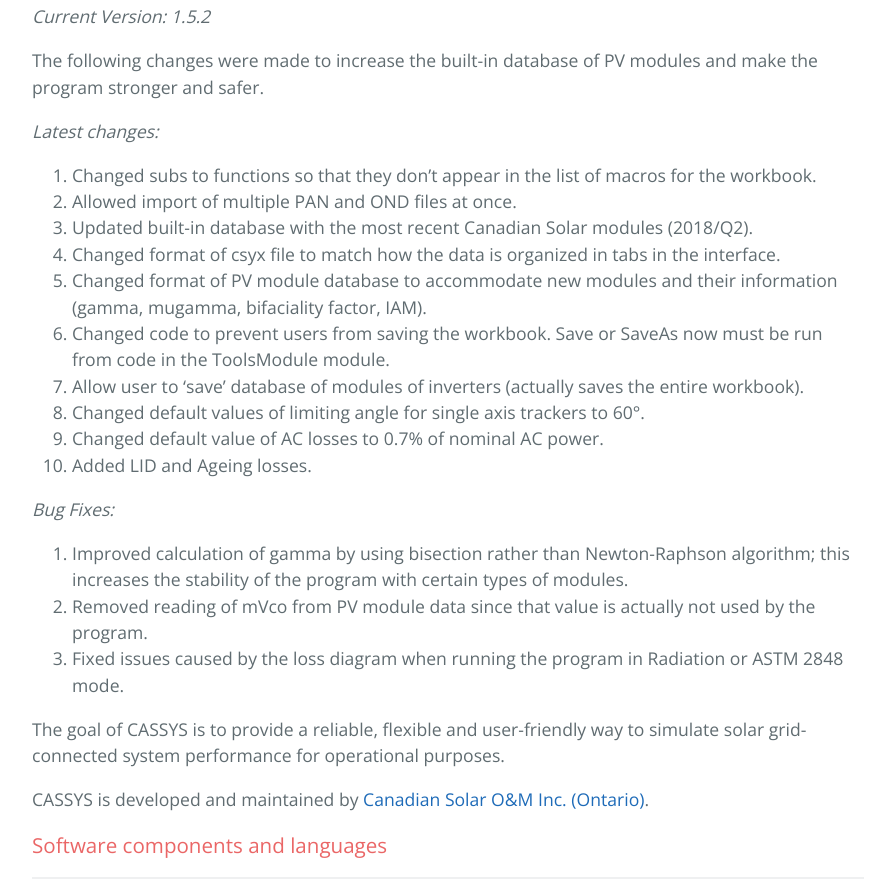
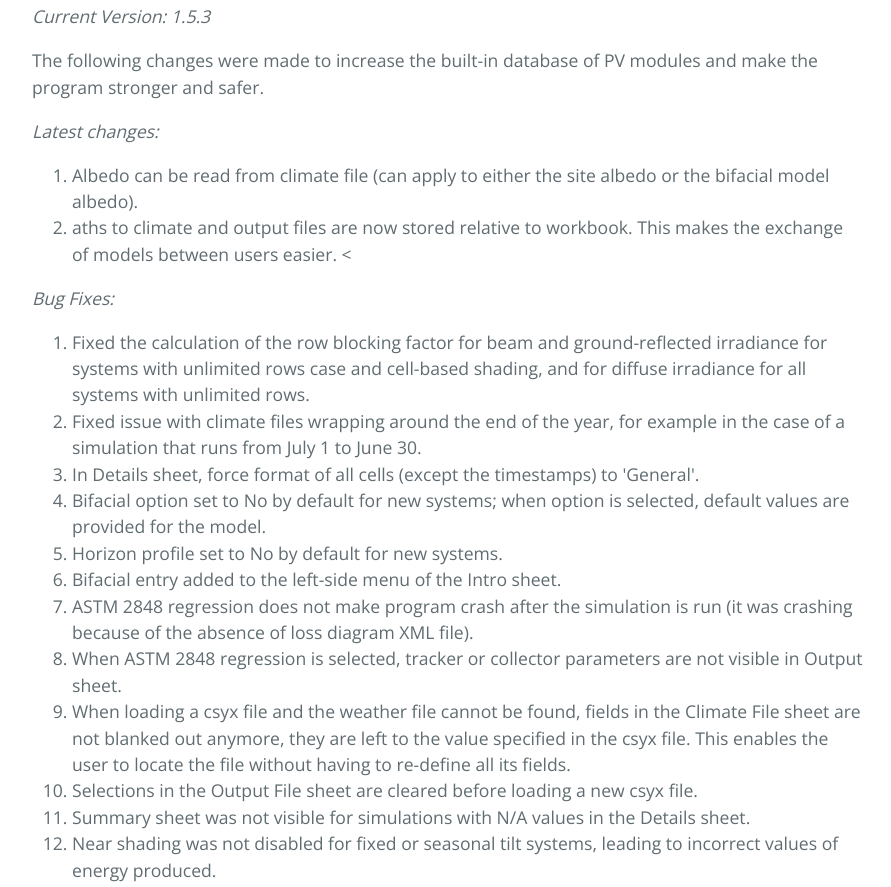
Before and after one commit to CanadianSolar/CASSYS, a plain HTML site: page index.html in a window 1280 px wide. Shown: the part 698-1585 px from the top of the page, without its empty margins (192-1083 px from the left). Drawn offline with nearby package versions, Linux system fonts and the light colour scheme.

Commit message:
Version 1.5.3

```diff
--- a/index.html
+++ b/index.html
@@ -28,27 +28,28 @@
 <hr>
 
 <p>CASSYS is a computer program used to simulate the performance of photovoltaic grid-connected systems. Using a detailed description of the system provided by the user (arrays, inverters, and balance of system components), site location, and weather conditions (irradiance, temperature) at arbitrary time steps, it calculates the state of the system at each step and provides a detailed estimate of the energy flows and losses in the system.</p>
-<p><i>Current Version: 1.5.2</i></p>
+<p><i>Current Version: 1.5.3</i></p>
 <p>The following changes were made to increase the built-in database of PV modules and make the program stronger and safer.</p>
 
 <p><i>Latest changes:</i></p>
 <ol>
-<li>Changed subs to functions so that they don’t appear in the list of macros for the workbook.
-<li>Allowed import of multiple PAN and OND files at once.
-<li>Updated built-in database with the most recent Canadian Solar modules (2018/Q2).
-<li>Changed format of csyx file to match how the data is organized in tabs in the interface.
-<li>Changed format of PV module database to accommodate new modules and their information (gamma, mugamma, bifaciality factor, IAM).
-<li>Changed code to prevent users from saving the workbook. Save or SaveAs now must be run from code in the ToolsModule module.
-<li>Allow user to ‘save’ database of modules of inverters (actually saves the entire workbook).
-<li>Changed default values of limiting angle for single axis trackers to 60°.
-<li>Changed default value of AC losses to 0.7% of nominal AC power.
-<li>Added LID and Ageing losses.
-</ol>
+<li>Albedo can be read from climate file (can apply to either the site albedo or the bifacial model albedo).
+<li>aths to climate and output files are now stored relative to workbook. This makes the exchange of models between users easier.
+<</ol>
 <p><i>Bug Fixes:</i></p>
 <ol>
-<li>Improved calculation of gamma by using bisection rather than Newton-Raphson algorithm; this increases the stability of the program with certain types of modules.
-<li>Removed reading of mVco from PV module data since that value is actually not used by the program.
-<li>Fixed issues caused by the loss diagram when running the program in Radiation or ASTM 2848 mode.
+<li> Fixed the calculation of the row blocking factor for beam and ground-reflected irradiance for systems with unlimited rows case and cell-based shading, and for diffuse irradiance for all systems with unlimited rows.
+<li> Fixed issue with climate files wrapping around the end of the year, for example in the case of a simulation that runs from July 1 to June 30.
+<li> In Details sheet, force format of all cells (except the timestamps) to 'General'.
+<li> Bifacial option set to No by default for new systems; when option is selected, default values are provided for the model.
+<li> Horizon profile set to No by default for new systems.
+<li> Bifacial entry added to the left-side menu of the Intro sheet.
+<li> ASTM 2848 regression does not make program crash after the simulation is run (it was crashing because of the absence of loss diagram XML file).
+<li> When ASTM 2848 regression is selected, tracker or collector parameters are not visible in Output sheet.
+<li> When loading a csyx file and the weather file cannot be found, fields in the Climate File sheet are not blanked out anymore, they are left to the value specified in the csyx file. This enables the user to locate the file without having to re-define all its fields.
+<li> Selections in the Output File sheet are cleared before loading a new csyx file.
+<li> Summary sheet was not visible for simulations with N/A values in the Details sheet.
+<li> Near shading was not disabled for fixed or seasonal tilt systems, leading to incorrect values of energy produced.
 </ol>
 </p>
 <p>The goal of CASSYS is to provide a reliable, flexible and user-friendly way to simulate solar grid-connected system performance for operational purposes.  </p>
```
